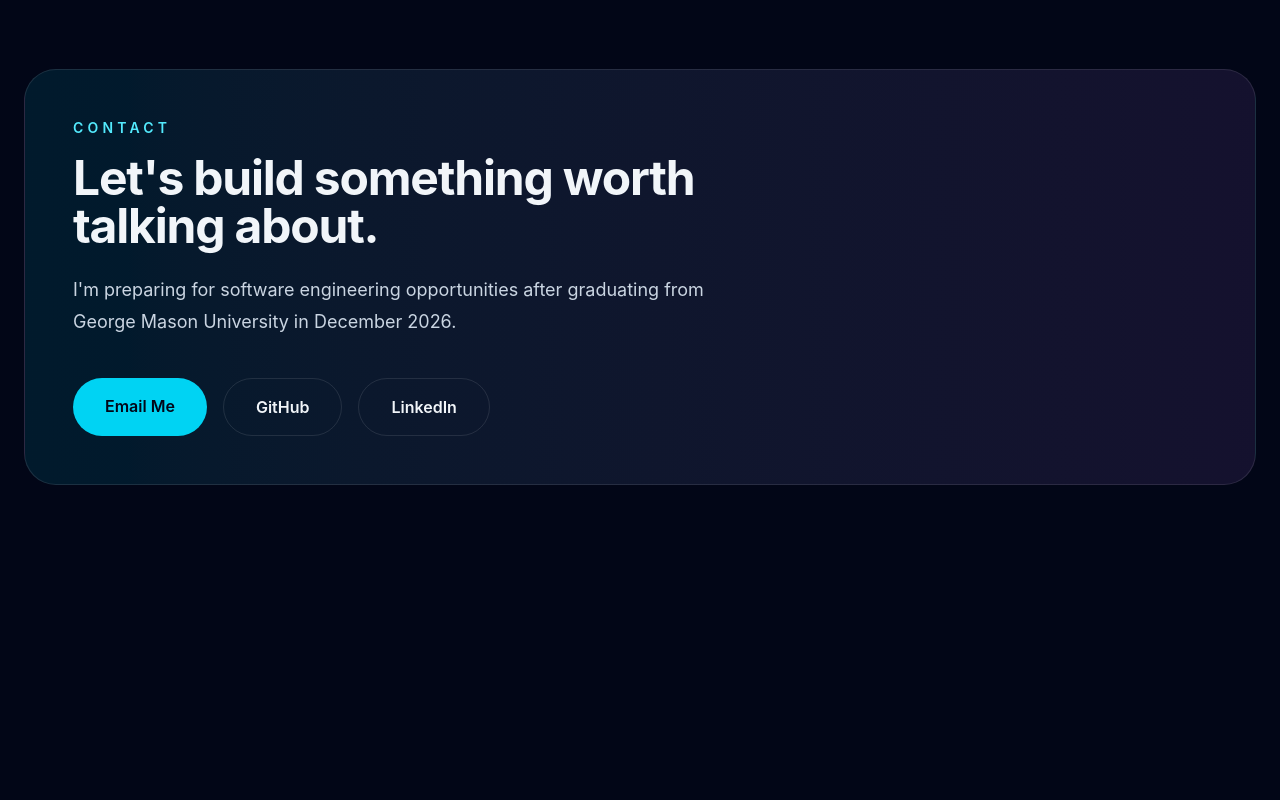
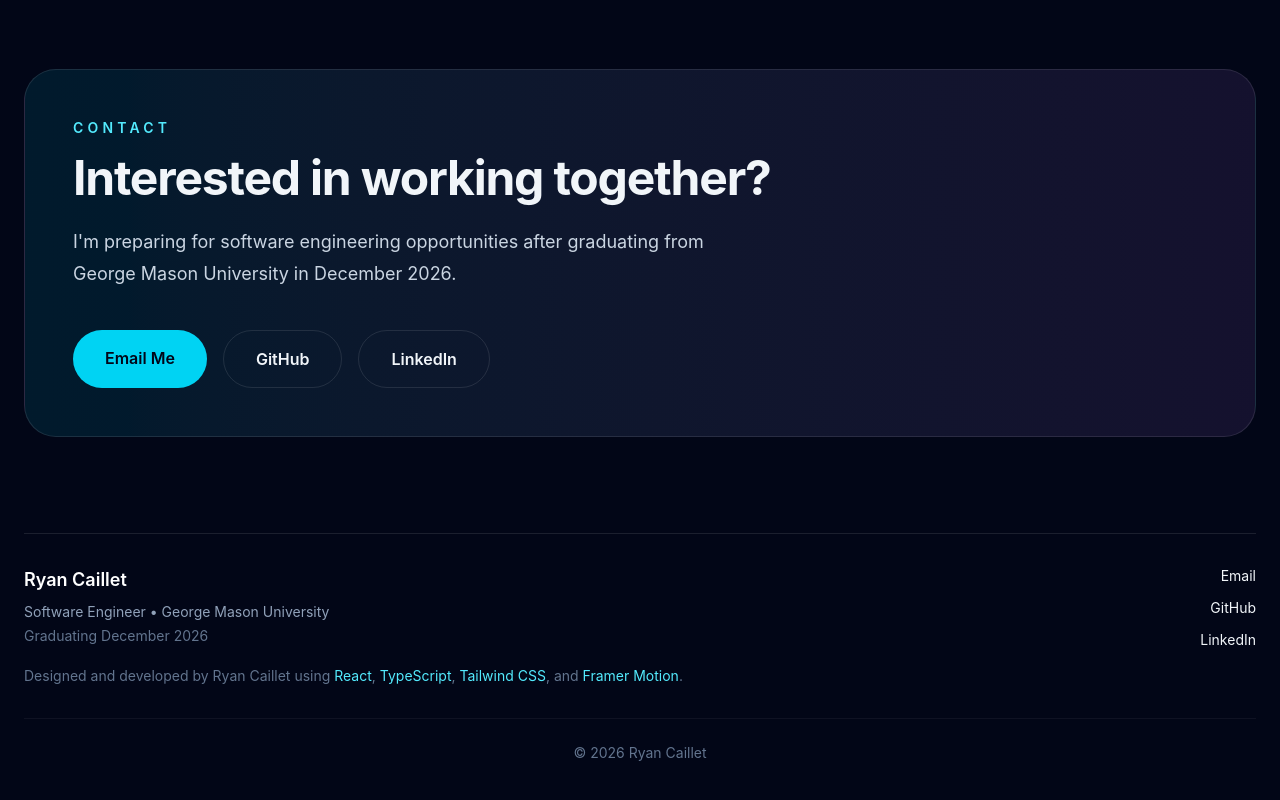
Before and after one commit to rycaillet/ryan-portfolio, a React (Vite) app: page / in a window 1280 px wide. Shown: the part 5239-6039 px from the top of the page. Before the commit the page ends 5844 px from the top, so only its background shows below. Built offline with nearby package versions, Linux system fonts and the light colour scheme.

Commit message:
Create portfolio footer

```diff
--- a/src/App.tsx
+++ b/src/App.tsx
@@ -8,6 +8,7 @@ import { ProjectsSection } from './components/sections/ProjectsSection'
 import { ScrollProgress } from './components/ui/ScrollProgress'
 import { EngineeringPhilosophy } from './components/sections/EngineeringPhilosophy'
 import { SkillsSection } from './components/sections/SkillsSection'
+import { Footer } from './components/layout/Footer'
 
 function App() {
   return (
@@ -22,6 +23,7 @@ function App() {
       <SkillsSection />
       <ProjectsSection />
       <ContactSection />
+      <Footer />
     </main>
   )
 }
--- /dev/null
+++ b/src/components/layout/Footer.tsx
@@ -0,0 +1,56 @@
+export function Footer() {
+  return (
+    <footer className="mx-auto max-w-7xl border-t border-white/10 py-8 text-sm">
+      <div className="flex flex-col gap-8 md:flex-row md:items-start md:justify-between">
+        <div>
+          <h3 className="text-lg font-semibold text-white">Ryan Caillet</h3>
+
+          <p className="mt-2 text-slate-400">
+            Software Engineer • George Mason University
+          </p>
+
+          <p className="mt-1 text-slate-500">Graduating December 2026</p>
+
+          <p className="mt-5 max-w-2xl text-slate-500">
+            Designed and developed by Ryan Caillet using
+            <span className="text-cyan-300"> React</span>,
+            <span className="text-cyan-300"> TypeScript</span>,
+            <span className="text-cyan-300"> Tailwind CSS</span>, and
+            <span className="text-cyan-300"> Framer Motion</span>.
+          </p>
+        </div>
+
+        <div className="flex flex-col items-start gap-3 md:items-end">
+          <a
+            href="mailto:ryancaillet1995@gmail.com"
+            className="transition-all hover:translate-x-1 hover:text-cyan-300 md:hover:-translate-x-1"
+          >
+            Email
+          </a>
+
+          <a
+            href="https://github.com/rycaillet"
+            target="_blank"
+            rel="noreferrer"
+            className="transition-all hover:translate-x-1 hover:text-cyan-300 md:hover:-translate-x-1"
+          >
+            GitHub
+          </a>
+
+          <a
+            href="https://linkedin.com/in/ryan-caillet"
+            target="_blank"
+            rel="noreferrer"
+            className="transition-all hover:translate-x-1 hover:text-cyan-300 md:hover:-translate-x-1"
+          >
+            LinkedIn
+          </a>
+        </div>
+      </div>
+
+      <div className="mt-8 border-t border-white/5 pt-6 text-center text-slate-500">
+        © {new Date().getFullYear()} Ryan Caillet
+      </div>
+    </footer>
+  )
+}
--- a/src/components/sections/ContactSection.tsx
+++ b/src/components/sections/ContactSection.tsx
@@ -16,7 +16,7 @@ export function ContactSection() {
         </p>
 
         <h2 className="mt-4 max-w-3xl text-4xl font-bold tracking-tight sm:text-5xl">
-          Let&apos;s build something worth talking about.
+            Interested in working together?
         </h2>
 
         <p className="mt-6 max-w-2xl text-lg leading-8 text-slate-300">
```
